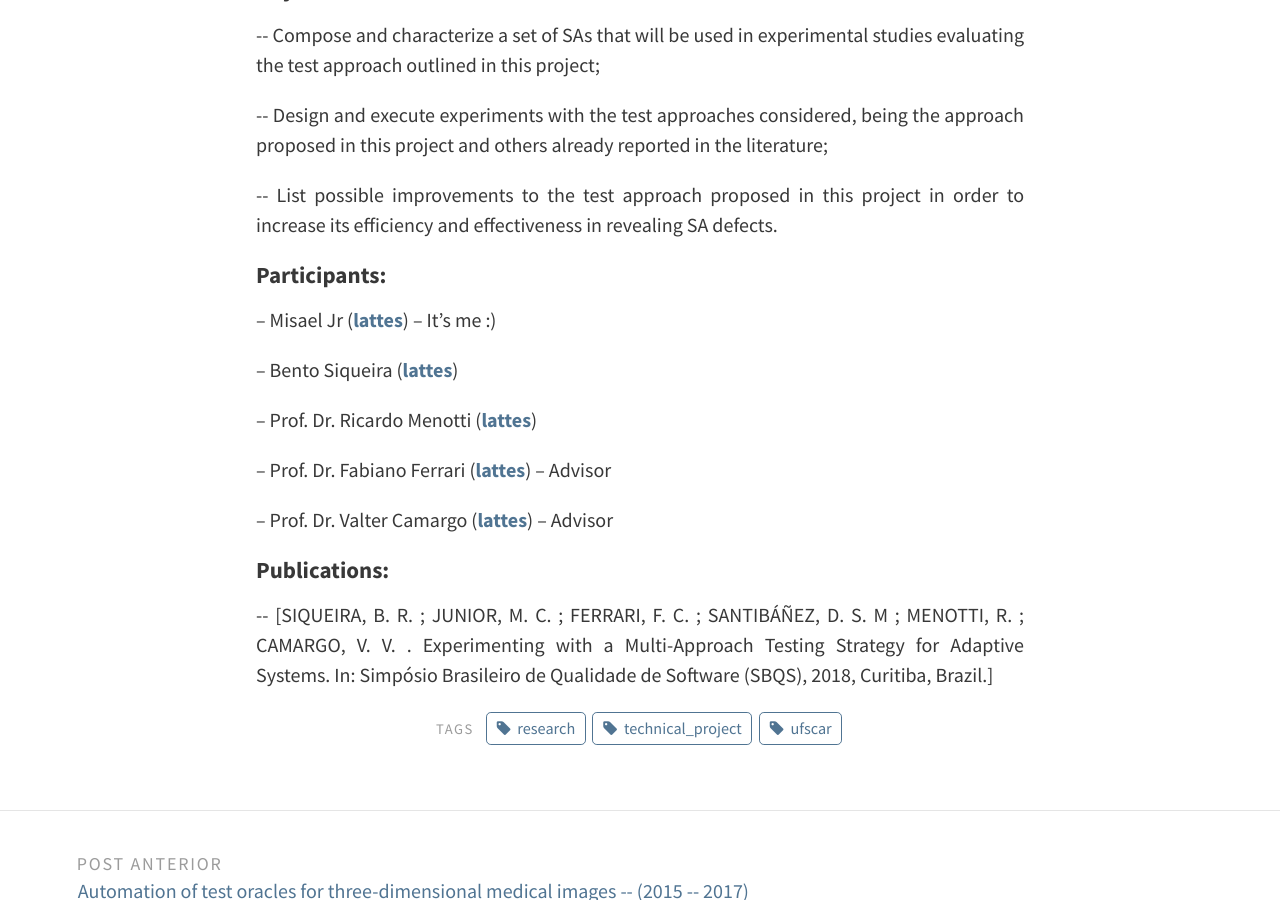
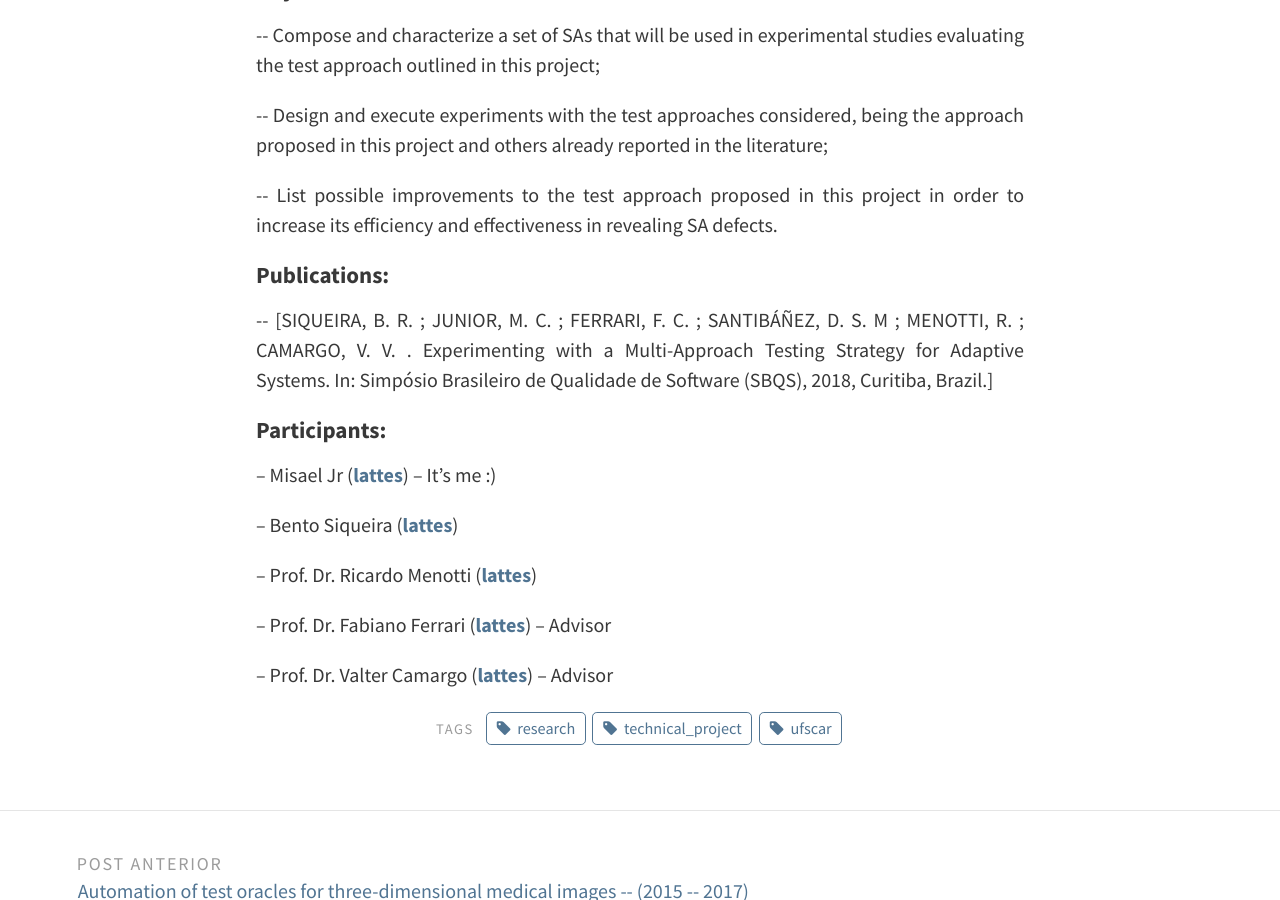
Before and after one commit to misaelljr/misaeljr.github.io, a Jekyll site: the page built from _portfolio/ufscar.md, in a window 1280 px wide and 900 px high, scrolled down 716 px. Built offline with Jekyll 4.4.1, drawn with Linux system fonts in a browser that asks for light colours; part of the change alters nothing that is shown.

Commit message:
Update ufscar.md

```diff
--- a/_portfolio/ufscar.md
+++ b/_portfolio/ufscar.md
@@ -18,6 +18,10 @@ tags: [research, technical_project, ufscar]
 
   <p align="justify">  -- List possible improvements to the test approach proposed in this project in order to increase its efficiency and effectiveness in revealing SA defects. </p>
 
+#### Publications:
+
+  <p align="justify"> -- [SIQUEIRA, B. R. ; JUNIOR, M. C. ; FERRARI, F. C. ; SANTIBÁÑEZ, D. S. M ; MENOTTI, R. ; CAMARGO, V. V. . Experimenting with a Multi-Approach Testing Strategy for Adaptive Systems. In: Simpósio Brasileiro de Qualidade de Software (SBQS), 2018, Curitiba, Brazil.]</p>
+
 #### Participants:
 
 -- Misael Jr (<b><a href="http://lattes.cnpq.br/7927035309009307">lattes</a></b>) -- It's me :)
@@ -29,7 +33,3 @@ tags: [research, technical_project, ufscar]
 -- Prof. Dr. Fabiano Ferrari (<b><a href="http://lattes.cnpq.br/3154345471250570">lattes</a></b>) -- Advisor
 
 -- Prof. Dr. Valter Camargo (<b><a href="http://lattes.cnpq.br/6809743774407662">lattes</a></b>) -- Advisor
-
-#### Publications:
-
-  <p align="justify"> -- [SIQUEIRA, B. R. ; JUNIOR, M. C. ; FERRARI, F. C. ; SANTIBÁÑEZ, D. S. M ; MENOTTI, R. ; CAMARGO, V. V. . Experimenting with a Multi-Approach Testing Strategy for Adaptive Systems. In: Simpósio Brasileiro de Qualidade de Software (SBQS), 2018, Curitiba, Brazil.]</p>
```
